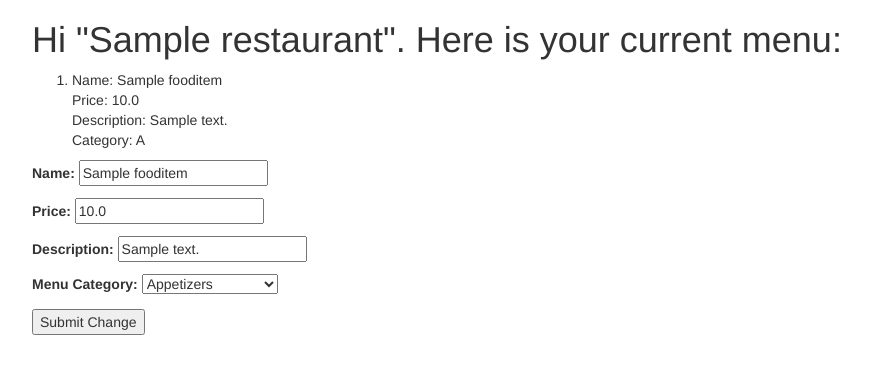
After one commit to tiy-lv-python-2015-06/Restaurant, a Django app: page /restaurant/update_menu/1 in a window 1280 px wide. The commit adds this page. Shown: the top 374 px of the page, without its empty margins (38-908 px from the left). Run offline with Django 3.2, Linux system fonts and the light colour scheme; tables that the repository leaves empty hold one stand-in row (values such as "Sample post"); some libraries are stand-ins or nearby versions.

Commit message:
changes to rest app: models.py forms views urls - also adding templates for the manage menu feature.

```diff
--- a/ironeats/restaurant/models.py
+++ b/ironeats/restaurant/models.py
@@ -10,6 +10,20 @@ class Restaurant(models.Model):
     zip_code = models.CharField(max_length=10)
     phone = models.CharField(max_length=100)
     user = models.OneToOneField(User)
+
+    def has_menu(self):
+        menu_exists = (FoodItem.objects.get(pk=self.user.restaurant.id) != None)
+        return menu_exists
+
+    def get_menu_items(self):
+        menu_list = FoodItem.objects.get(pk=self.user.restaurant.id)
+        return menu_list
+
+    # def has_rated_movie(self, movie_id):
+    #     rater = Rater.objects.get(pk=self.user.rater.id)
+    #     ratings = rater.rating_set
+    #     rated = len(ratings.filter(movie__id=movie_id)) > 0
+    #     return rated
 
     def __str__(self):
         return ("Name: {}, Address: {}, City: {}, State: {}, Zipcode: {},"
--- a/ironeats/restaurant/urls.py
+++ b/ironeats/restaurant/urls.py
@@ -1,12 +1,19 @@
 from django.conf.urls import url, include
 from django.contrib.auth.decorators import login_required
-from restaurant.views import RestaurantProfile, OrderList
+from restaurant.views import RestaurantProfile, OrderList, CreateMenu, \
+    UpdateMenu
 
 urlpatterns = [
 
     url(r'^restaurant_profile/(?P<restaurant_id>[0-9]+)/',
         RestaurantProfile.as_view(), name='restaurant_profile'),
 
-    url(r'^order_list/', OrderList.as_view(), name='order_list'),
+    url(r'^order_list/(?P<restaurant_id>[0-9]+)',
+        OrderList.as_view(), name='order_list'),
 
+    url(r'^create_menu/(?P<restaurant_id>[0-9]+)',
+        CreateMenu.as_view(), name='create_menu'),
+
+    url(r'^update_menu/(?P<restaurant_id>[0-9]+)',
+        UpdateMenu.as_view(), name='update_menu'),
 ]
--- a/ironeats/restaurant/views.py
+++ b/ironeats/restaurant/views.py
@@ -1,9 +1,11 @@
+from django.core.urlresolvers import reverse_lazy, reverse
 from django.shortcuts import render
 
 # Create your views here.
-from django.views.generic import DetailView, ListView
+from django.views.generic import DetailView, ListView, CreateView, UpdateView, \
+    DeleteView
 from customer.models import Order
-from restaurant.models import Restaurant
+from restaurant.models import Restaurant, FoodItem
 
 
 class RestaurantProfile(DetailView):
@@ -12,8 +14,81 @@ class RestaurantProfile(DetailView):
     template_name = 'restaurant/restaurant_profile.html'
 
 
-class OrderList(ListView):
-    model = Order
-    template_name = "restaurant/order_list.html"
-    queryset = Order.objects.all().order_by('timestamp')
-    paginate_by = 20
+class OrderList(DetailView):
+    model = Restaurant
+    pk_url_kwarg = 'restaurant_id'
+    template_name = 'restaurant/order_list.html'
+
+    # model = Order
+    # template_name = "restaurant/order_list.html"
+    # queryset = Order.objects.all().order_by('timestamp')
+    # paginate_by = 20
+
+
+class CreateMenu(CreateView):
+    model = FoodItem
+    fields = ('name', 'price', 'description', 'category', )
+    success_url = reverse_lazy('update_menu')
+    template_name = "restaurant/create_menu.html"
+
+    def get_success_url(self):
+        return reverse('update_menu',
+                       kwargs={'restaurant_id':
+                                   self.kwargs.get('restaurant_id', None)})
+
+    def get_context_data(self, **kwargs):
+        context = super(CreateMenu, self).get_context_data(**kwargs)
+        context['restaurant_id'] = self.kwargs.get('restaurant_id', None)
+        return context
+
+    def form_valid(self, form):
+        # form.instance.restaurant_id = self.request.user.restaurant.id
+        form.instance.restaurant_id = self.kwargs.get('restaurant_id', None)
+        # form.instance.movie_id = self.kwargs.get('movie_id', None)
+        form.instance.name = form.cleaned_data.get('name', None)
+        form.instance.price = form.cleaned_data.get('price', None)
+        form.instance.description = form.cleaned_data.get('description', None)
+        form.instance.category = form.cleaned_data.get('category', None)
+        return super(CreateMenu, self).form_valid(form)
+
+
+class UpdateMenu(UpdateView):
+    model = FoodItem
+    fields = ['name', 'price', 'description', 'category', ]
+    pk_url_kwarg = 'restaurant_id'
+    template_name = "restaurant/update_menu.html"
+
+    def get_context_data(self, **kwargs):
+        context = super(UpdateMenu, self).get_context_data(**kwargs)
+        # context['restaurant_id'] = self.kwargs.get('restaurant_id', None)
+        context['restaurant'] = Restaurant.objects.get(
+            pk=self.kwargs.get('restaurant_id', None))
+        return context
+
+    # def get_queryset(self):
+    #     rest_id = self.kwargs.get('restaurant_id', None)
+    #     queryset = Restaurant.objects.get(pk=rest_id).get_menu_items()
+    #     return queryset
+
+    def get_success_url(self):
+        return reverse('update_menu')
+
+
+# def RestMenu(request, pk):
+#     restaurant = Restaurant.objects.get(pk=pk)
+#     FoodInlineFormSet = inlineformset_factory(Restaurant, FoodItem, fields=('qty',))
+#     if request.method == "POST":
+#         formset = FoodInlineFormSet(request.POST, request.FILES, instance=restaurant)
+#         if formset.is_valid():
+#             formset.save()
+#             # Do something. Should generally end with a redirect. For example:
+#             return HttpResponse('')
+#     else:
+#         formset = FoodInlineFormSet(instance=restaurant)
+#     return render_to_response("order/menu.html", {
+#         "formset": formset,
+#     })
+
+
+class DeleteMenu(DeleteView):
+    model = FoodItem
--- a/ironeats/templates/base.html
+++ b/ironeats/templates/base.html
@@ -7,7 +7,7 @@
     <meta name="viewport" content="width=device-width, initial-scale=1">
     {% bootstrap_css %}
     {% bootstrap_javascript %}
-    <title>Movie Ratings - {% block title %}{% endblock %}</title>
+    <title>Iron Eats - {% block title %}{% endblock %}</title>
 </head>
 <body>
     <div class="container">
--- /dev/null
+++ b/ironeats/templates/restaurant/update_menu.html
@@ -0,0 +1,24 @@
+{% extends "base.html" %}
+{% load bootstrap3 %}
+
+{% block title %}Manage Menu{% endblock %}
+
+{% block content %}
+    <h1>Hi "{{ fooditem.restaurant.name }}".  Here is your current menu:</h1>
+    <ol>
+    {% for item in restaurant.fooditem_set.all %}
+       <li> Name: {{ item.name }}<br>
+            Price: {{ item.price }}<br>
+            Description: {{ item.description }}<br>
+            Category:  {{ item.category }}<br></li>
+    {% endfor %}
+    </ol>
+        <form method="post" action="{%  url 'update_menu' restaurant.id %}">
+            {% csrf_token %}
+            {{ form.as_p }}
+            <input type="submit" name="submit" value="Submit Change">
+        </form>
+
+    </center>
+
+{% endblock %}
```
Also changed, not shown: ironeats/restaurant/forms.py (added, +8 -0 lines), ironeats/templates/restaurant/create_menu.html (added, +15 -0 lines), ironeats/templates/restaurant/order_list.html (+13 -5 lines), ironeats/templates/restaurant/restaurant_profile.html (+10 -2 lines).
